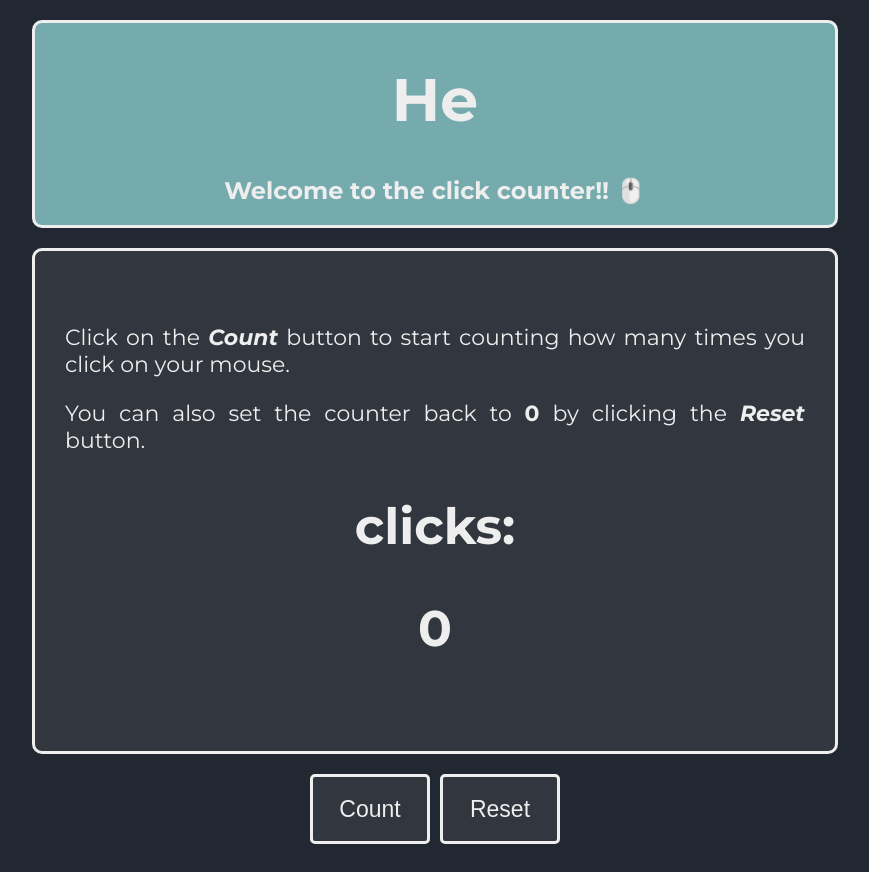
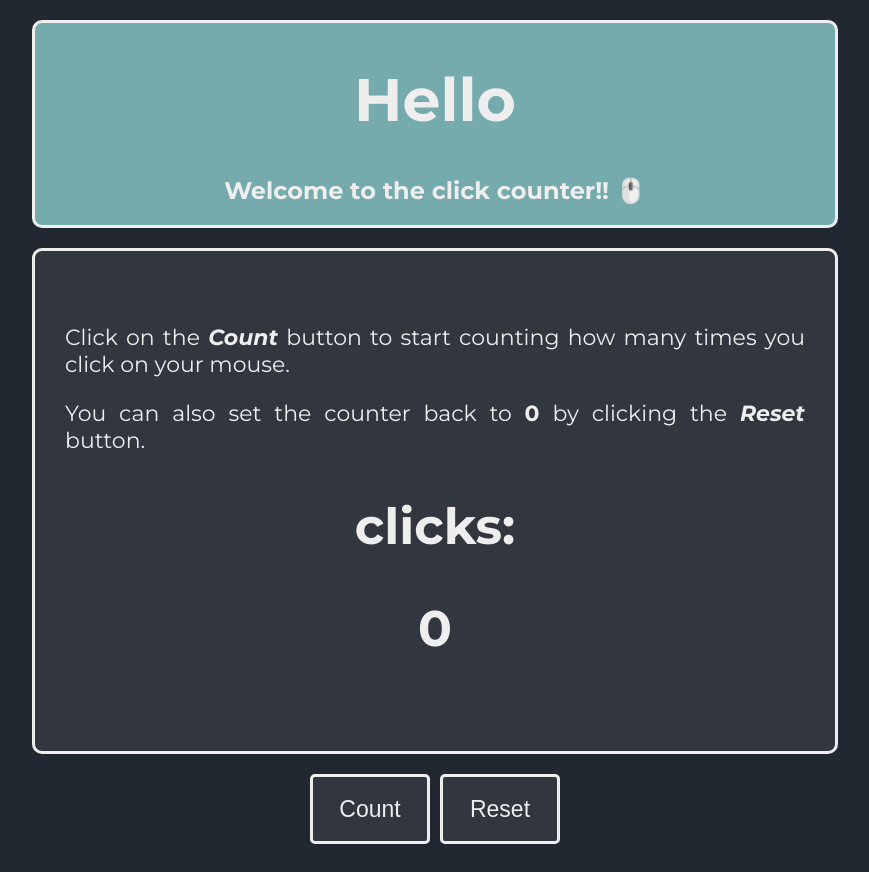
Before and after one commit to FernandoAguilar-1901/click-counter, a plain HTML site: page index.html in a window 1280 px wide. Shown: the whole page, without its empty margins (205-1074 px from the left). Drawn offline with Linux system fonts and the light colour scheme.

Commit message:
Fixed a grammar error on the H1 element

```diff
--- a/index.html
+++ b/index.html
@@ -13,7 +13,7 @@
 
 <body>
 <div class="main-text">
-        <h1>He</h1>
+        <h1>Hello</h1>
         <h2>Welcome to the click counter!! 🖱️</h2>
     </div>
 
```
